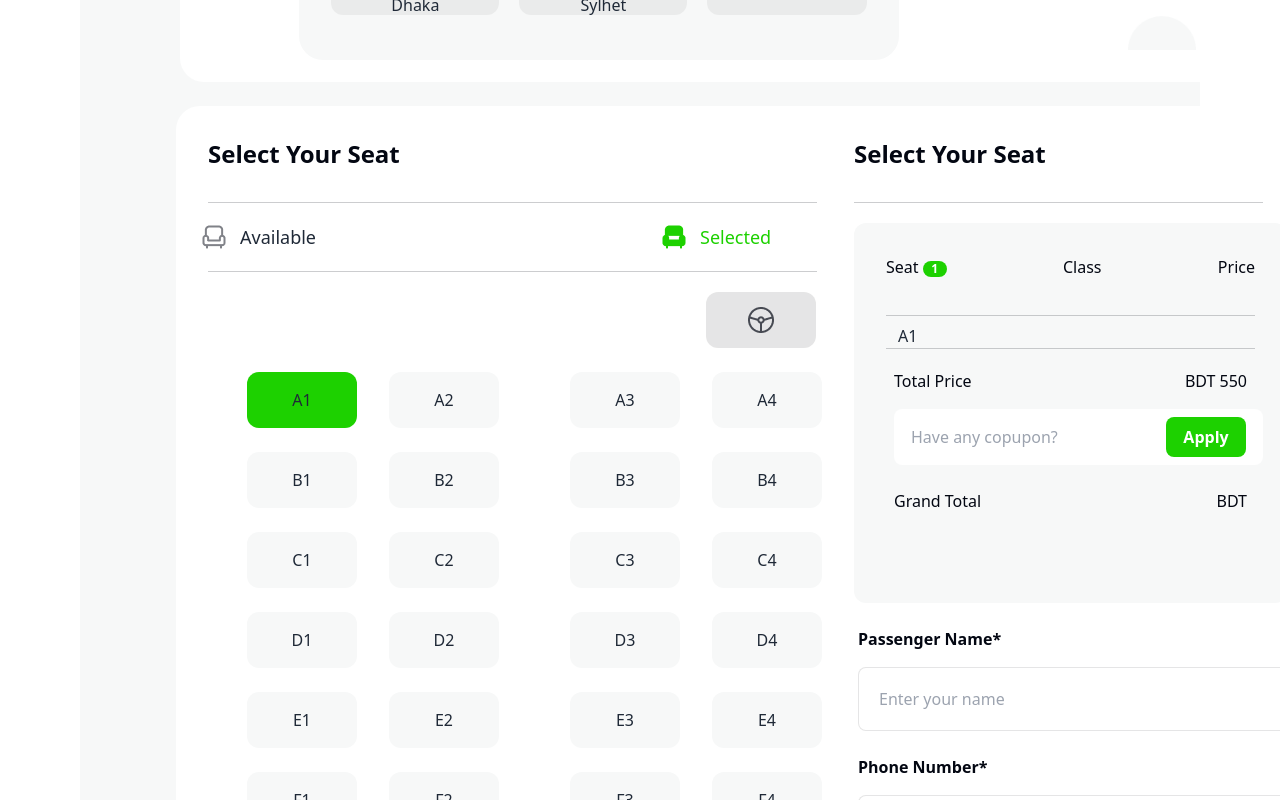
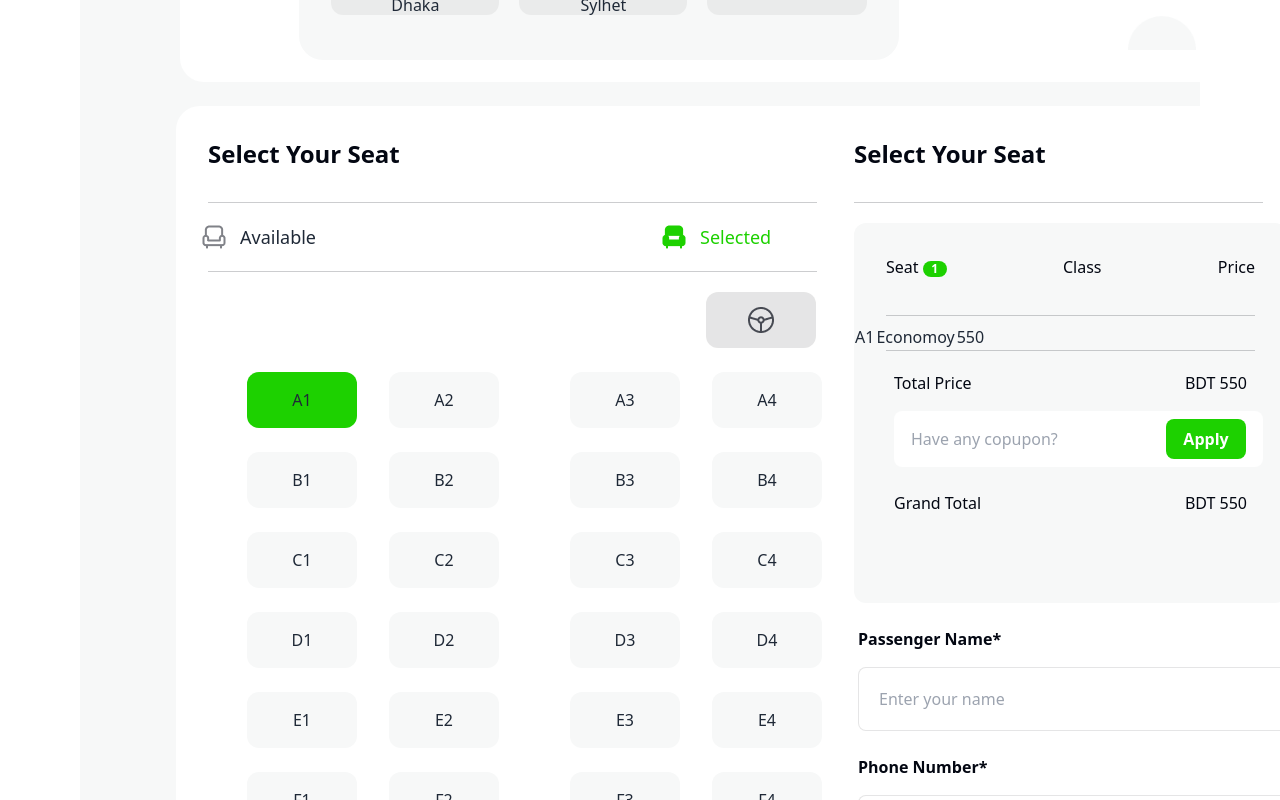
Before and after one commit to Salman7D/smart-ticketing, a plain HTML site: page index.html in a window 1280 px wide. Both pictures are taken after a click on the button "A1". Shown: the part 2076-2876 px from the top of the page. Drawn offline with nearby package versions, Linux system fonts and the light colour scheme.

Commit message:
almost complete

```diff
--- a/index.html
+++ b/index.html
@@ -71,16 +71,6 @@
                 </div>
 
             </div>
-
-               <!-- <div class="absolute rounded-3xl border-b-2 border-solid border-[#1DD100] bg-[#FFF] w-[300px] h-[130px] mt-[500px] ml-[100px]">
-
-               </div>
-
-               <div class="absolute rounded-3xl bg-[#FFF] w-[300px] h-[130px] mt-[500px] ml-[100px]">
-
-               </div>
-
-               <div class="absolute rounded-3xl bg-[#FFF] w-[300px] h-[130px] mt-[500px] ml-[100px]"> -->
 
                </div>
         </div>
@@ -494,9 +484,14 @@
 
                         <div class="bg-[#03071233] w-[369px] h-[1px] ml-8 mb-2"></div>
 
-                        <ul id="title-container" class="ml-11">
+                        <table>
+                            <tbody>
+                                <tr id="title-container" class="flex">
 
-                        </ul>
+                                </tr>
+                            </tbody>
+                        </table>
+
 
 
 
--- a/script/index.js
+++ b/script/index.js
@@ -1,5 +1,6 @@
 let totalPrice = 0;
 let bdt = 550;
+let discountPrice = 0;
 let totalClicks = 0;
 const maxClicks = 4;
 
@@ -19,6 +20,10 @@ function changeColor(event){
         event.disabled = true;
         totalClicks++;
 
+        if(totalClicks === 0){
+            const next = document.getElementById("next");
+            next.classList.add("hidden");
+        }
         if(totalClicks >= maxClicks){
             disableAllSeats();
 
@@ -43,16 +48,6 @@ for(let index = 0; index < seats.length; index++){
         changeColor(this);
     });
 
-    // function changeColor(seat){
-    //     const title = seat.querySelector("p").innerText;
-    //     const clas = seat.querySelector("h6").innerText;
-    //     const price = seat.querySelector("span").innerText;
-
-    //     const output = `${title} ${clas} ${price}`;
-
-    //     const titleContainer = document.getElementById("title-container");
-    //     titleContainer.innerText = output;
-    // }
 
     seat.addEventListener("click", function(){
 
@@ -76,43 +71,39 @@ for(let index = 0; index < seats.length; index++){
 
             const title = seat.querySelector("p").innerText;
 
-            // const clas = seat.querySelector("h6").innerText;
+            const clas = seat.querySelector("h6").innerText;
 
-            // const price = seat.querySelector("span").innerText;
+            const price = seat.querySelector("span").innerText;
 
             const titleContainer = document.getElementById("title-container");
-            // // console.log(titleContainer);
 
-            // // const div = document.createElement("div");
+            const tr = document.createElement("tr");
 
-            const p = document.createElement("li");
+            const p = document.createElement("td");
             p.innerText = title;
             titleContainer.appendChild(p);
 
 
-            // const h6 = document.createElement("li");
-            // h6.innerText = clas;
-            // titleContainer.appendChild(h6);
+            const h6 = document.createElement("td");
+            h6.innerText = clas;
+            titleContainer.appendChild(h6);
 
-            // const span = document.createElement("li");
-            // span.innerText = price;
-            // titleContainer.appendChild(span);
+            const span = document.createElement("td");
+            span.innerText = price;
+            titleContainer.appendChild(span);
 
-            // div.append(p);
-            // div.append(h6);
-            // div.append(span);
+            tr.append(p);
+            tr.append(h6);
+            tr.append(span);
 
-            // div.classList.add("flex justify-between");
-            // titleContainer.append(div);
-
-            // p.innerText = clas;
-            // titleContainer.appendChild(p);
-            // p.innerText = price;
-            // titleContainer.appendChild(p);
-            // console.log(title, clas, price);
+            titleContainer.append(tr);
 
             totalPrice += bdt;
+            discountPrice += bdt;
             document.getElementById("totalPrice").innerText = totalPrice;
+            document.getElementById("grandTotal").innerText = discountPrice;
+
+
 
     });
 
@@ -143,6 +134,8 @@ btn.addEventListener("click", function(){
             const discountPrice = totalPrice * 0.2;
             discountElement.innerText = discountPrice;
 
+            discountElement.classList.add("hidden");
+
             const grandTotal = document.getElementById("grandTotal");
             grandTotal.innerText = totalPrice - discountPrice;
             document.getElementById("input-field").value = "";
@@ -171,11 +164,18 @@ number.addEventListener("keyup", function(e){
     const value = e.currentTarget.value;
 
     if(value === ""){
+
         bttn.disabled = true;
     }
 
     else{
-        bttn.disabled = false;
+        if(totalClicks === 0){
+            bttn.disabled = true;
+        }
+        else{
+            bttn.disabled = false;
+        }
+
     }
 
 
```
Also changed, not shown: script/tailwind.config.js (+0 -16 lines).
